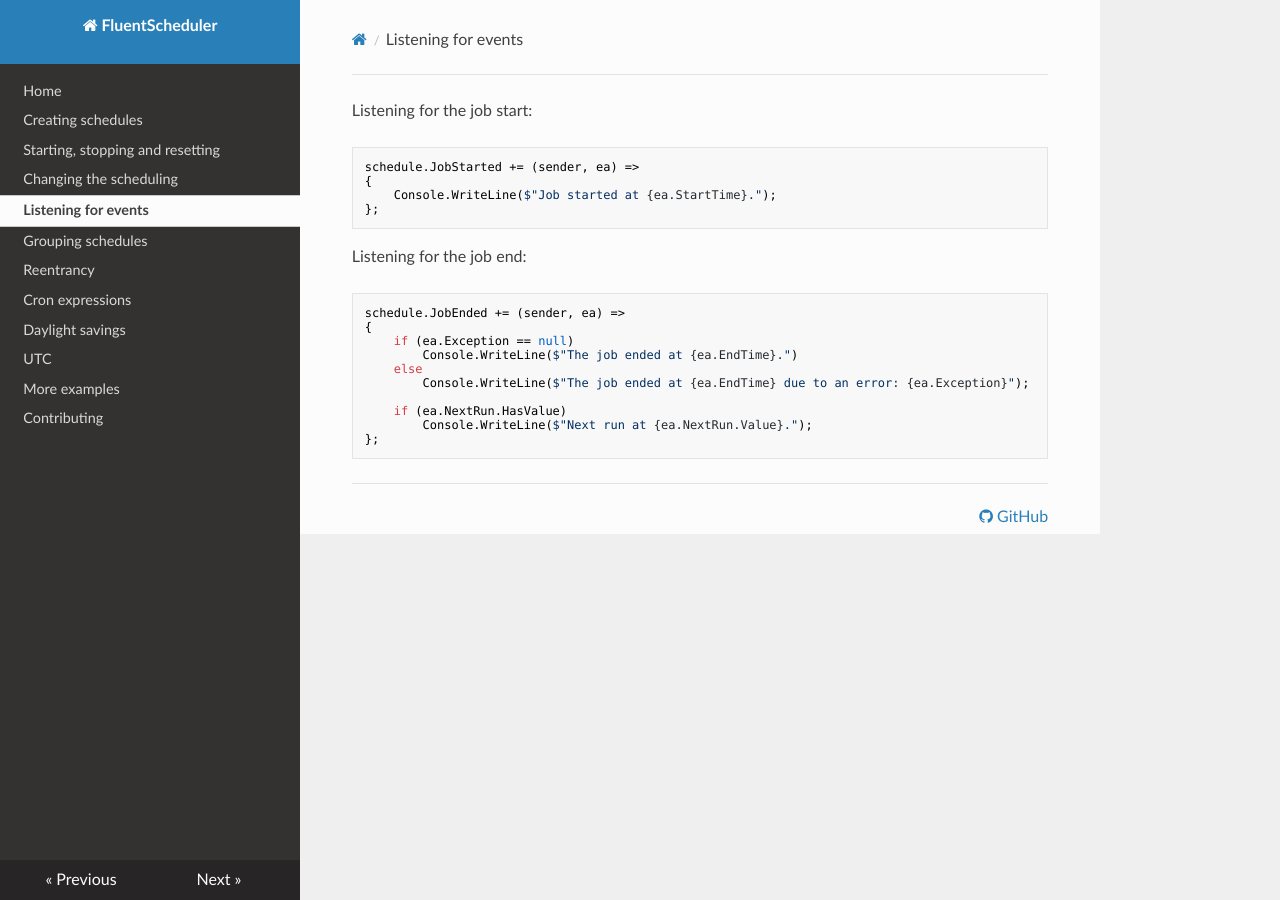
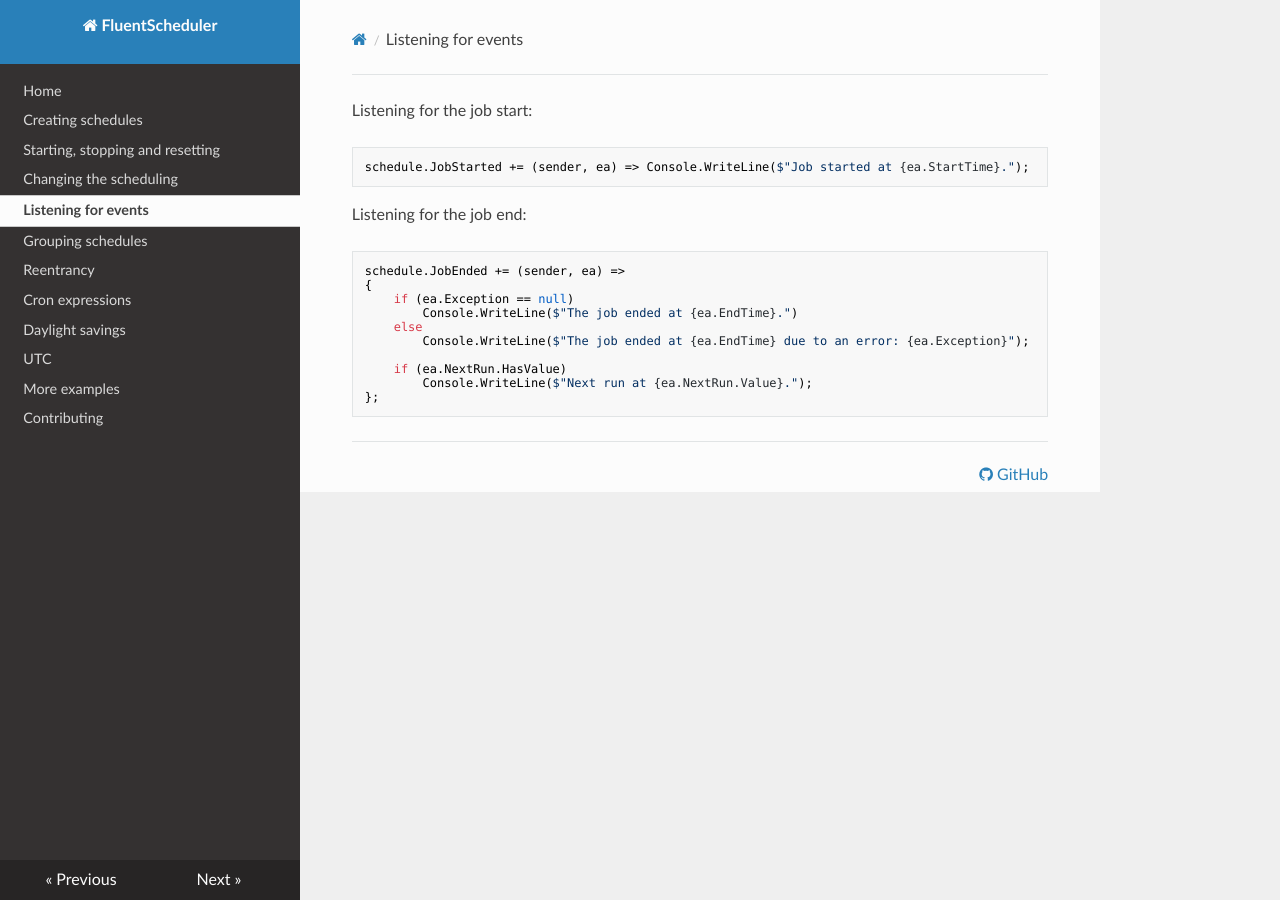
Before and after one commit to fluentscheduler/FluentScheduler, an MkDocs documentation site: the page built from Documentation/docs/listening-for-events.md, in a window 1280 px wide. Built offline with MkDocs 1.6.1, drawn with Linux system fonts in a browser that asks for light colours; nearby versions of some CDN libraries.

````diff
--- a/Documentation/docs/listening-for-events.md
+++ b/Documentation/docs/listening-for-events.md
@@ -1,10 +1,7 @@
 Listening for the job start:
 
 ```cs
-schedule.JobStarted += (sender, ea) =>
-{
-    Console.WriteLine($"Job started at {ea.StartTime}.");
-};
+schedule.JobStarted += (sender, ea) => Console.WriteLine($"Job started at {ea.StartTime}.");
 ```
 
 Listening for the job end:
````
